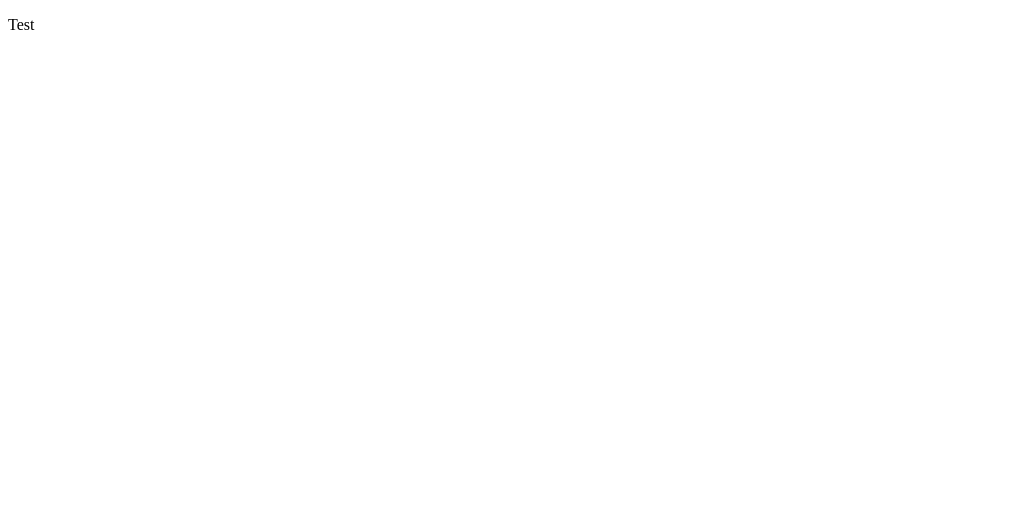
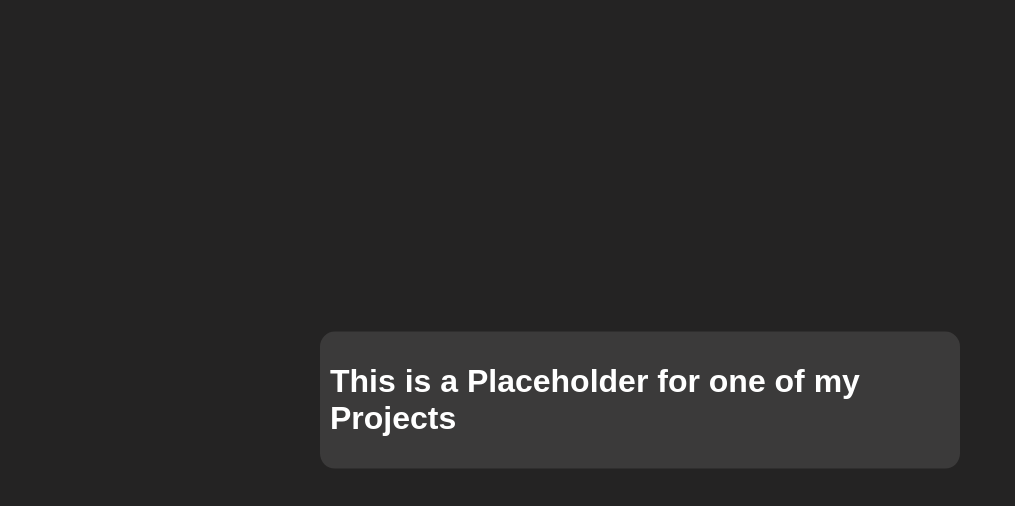
Before and after one commit to DieLeertaste/placeholder, a plain HTML site: page index.html in a window 1280 px wide. Shown: the whole page, without its empty margins (0-1015 px from the left). Drawn offline with Linux system fonts and the light colour scheme.

Commit message:
Update index.html

```diff
--- a/index.html
+++ b/index.html
@@ -7,6 +7,25 @@
     <title>Test</title>
 </head>
 <body>
-    <p>Test</p>
+    <div class="floating">
+        <h1>This is a Placeholder for one of my Projects</h1>
+    </div>
+    <style>
+        body {
+            background-color: rgb(36, 35, 35);
+            font-family: Montserrat, sans-serif;
+        }
+
+        .floating {
+            color: white;
+            background-color: rgb(59, 58, 58);
+            border-radius: 15px;
+            padding: 10px;
+            position: absolute;
+            left: 50%;
+            top: 50%;
+            transform: translate(-50%, -50%);
+        }
+    </style>
 </body>
 </html>
```
